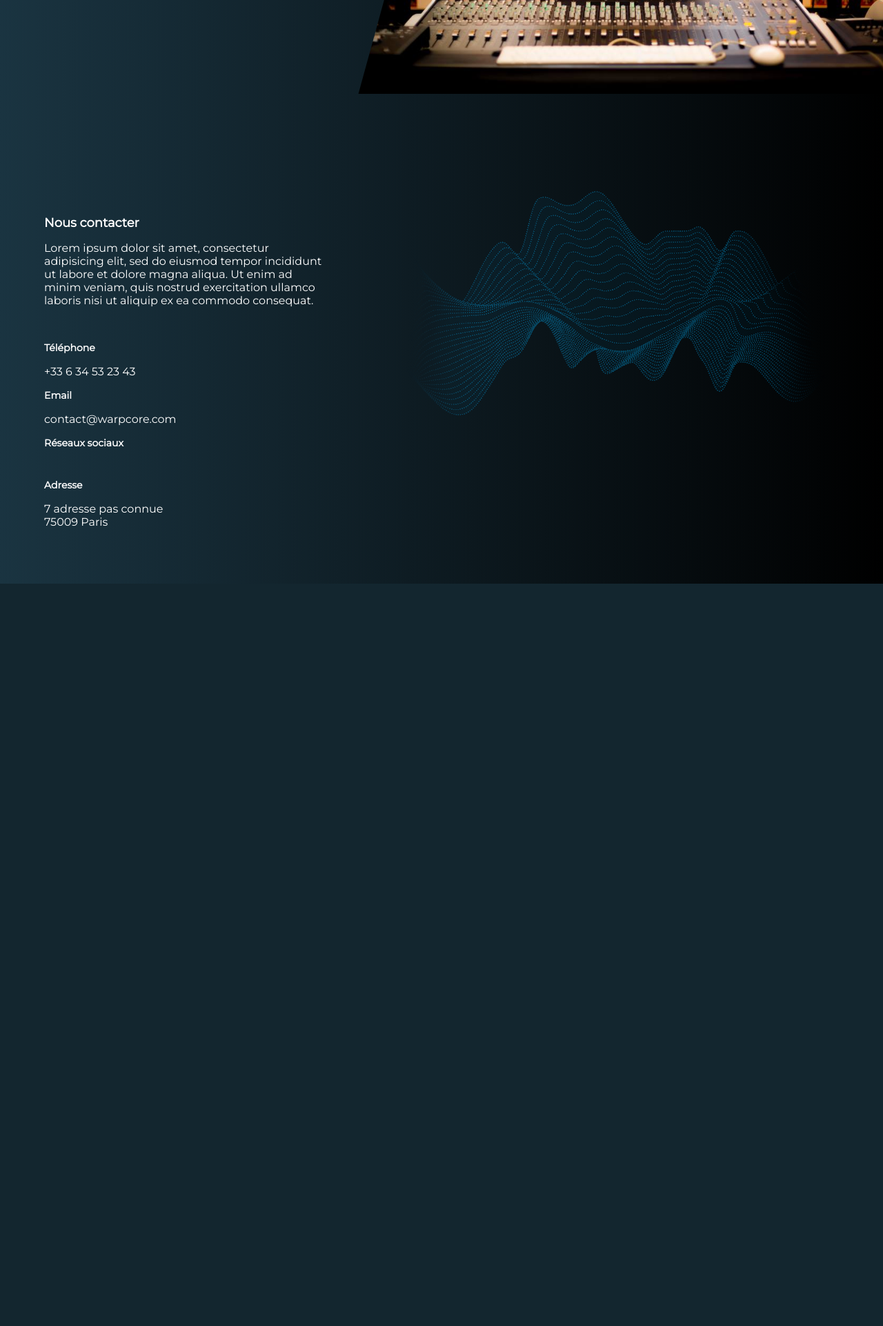
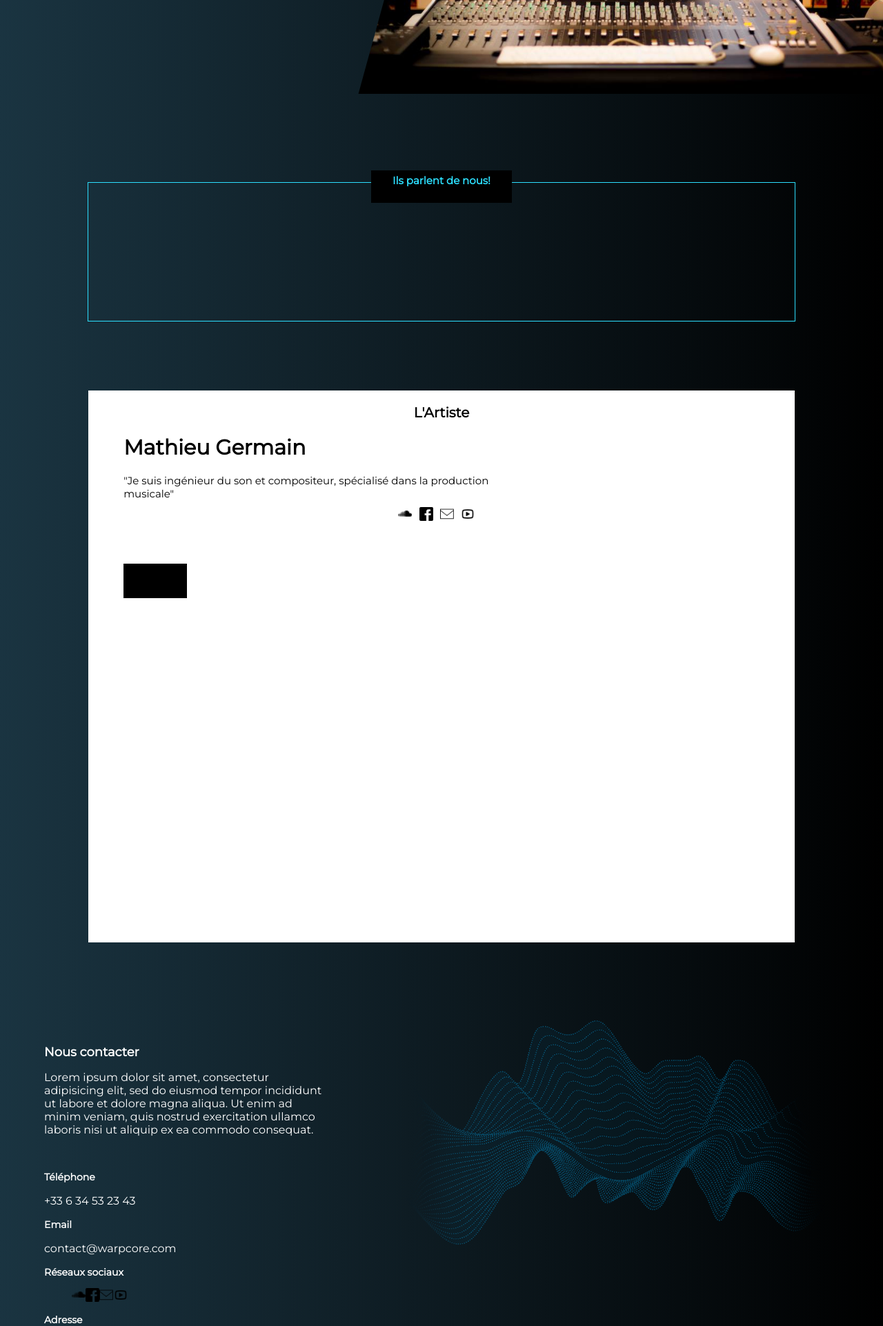
Before and after one commit to alphonseb/warpcore_audio, a PHP site: page / in a window 1280 px wide. Shown: the part 521-2443 px from the top of the page at 69% size. Before the commit the page ends 1367 px from the top, so only its background shows below. Run offline with PHP 8.4, Linux system fonts and the light colour scheme.

Commit message:
homepage

```diff
--- a/include/footer.php
+++ b/include/footer.php
@@ -1,3 +1,24 @@
+<div class="avis">
+  <h2>Ils parlent de nous!</h2>
+</div>
+
+<div class="artiste">
+  <h2>L'Artiste</h2>
+  <h1>Mathieu Germain</h1>
+  <div class="presentation">
+    <span>"Je suis ingénieur du son et compositeur, spécialisé dans la production musicale"</span>
+    <ul class="logo_social">
+      <li><img src="images/soundcloud.png" alt=""></li>
+      <li><img src="images/facebook.png" alt=""></li>
+      <li><img src="images/mail.png" alt=""></li>
+      <li><img src="images/youtube.png" alt=""></li>
+    </ul>
+  </div>
+  <div class="know_more">
+    <span>En savoir plus</span>
+  </div>
+</div>
+
 <footer>
   <div class="footer_text">
     <h2>Nous contacter</h2>
@@ -12,11 +33,11 @@
     </div>
     <div class="contact network">
       <h3>Réseaux sociaux</h3>
-      <ul>
-        <li><img src="" alt=""></li>
-        <li><img src="" alt=""></li>
-        <li><img src="" alt=""></li>
-        <li><img src="" alt=""></li>
+      <ul class="logo_social">
+        <li><img src="images/soundcloud.png" alt=""></li>
+        <li><img src="images/facebook.png" alt=""></li>
+        <li><img src="images/mail.png" alt=""></li>
+        <li><img src="images/youtube.png" alt=""></li>
       </ul>
     </div>
     <div class="contact adress">
--- a/src/scss/_header.scss
+++ b/src/scss/_header.scss
@@ -37,7 +37,6 @@ nav ul li a:hover {
 p {
   color: $white;
   font-size: 1.6rem;
-
 }
 
 .language a {
--- a/styles/style.css
+++ b/styles/style.css
@@ -103,6 +103,52 @@ main .first-screen {
 .clip-img {
   clip-path: polygon(20% 0%, 100% 0, 100% 100%, 0% 100%); }
 
+/**** avis ***/
+.avis {
+  border: 1px solid #2CDFFF;
+  margin: auto;
+  margin-top: 100px;
+  width: 80%;
+  height: 200px;
+  position: relative; }
+  .avis h2 {
+    position: absolute;
+    background-color: black;
+    height: 20%;
+    width: 20%;
+    color: #2CDFFF;
+    top: -15%;
+    left: 40%;
+    text-align: center;
+    padding-top: 5px;
+    padding-bottom: 2px; }
+
+/**** artiste ****/
+.artiste {
+  margin: auto;
+  margin-top: 100px;
+  width: 80%;
+  height: 800px;
+  position: relative;
+  background-color: white;
+  padding: 0 4% 4% 4%;
+  box-sizing: border-box; }
+  .artiste h2 {
+    text-align: center;
+    padding-top: 20px;
+    font-size: 2em; }
+  .artiste h1 {
+    font-size: 3em; }
+  .artiste span {
+    font-size: 1.5em; }
+
+.know_more {
+  margin-top: 10%;
+  width: 10%;
+  background-color: black;
+  height: 50px; }
+
+/**** footer ***/
 footer {
   margin: 5%;
   display: flex;
@@ -116,10 +162,23 @@ footer {
   width: 35%; }
   .footer_text h3 {
     color: white; }
-  .footer_text ul {
-    list-style: none;
-    display: flex;
-    flex-direction: row; }
+
+.logo_social {
+  list-style: none;
+  display: flex;
+  flex-direction: row;
+  justify-content: space-between;
+  width: 20%; }
+  .logo_social img {
+    width: 20px; }
+
+.presentation {
+  position: relative;
+  width: 60%; }
+
+.presentation .logo_social {
+  position: absolute;
+  right: 8%; }
 
 .contact {
   color: #2CDFFF; }
```
Also changed, not shown: src/scss/_footer.scss (+80 -4 lines), images/facebook.png (added), images/mail.png (added), images/soundcloud.png (added), images/youtube.png (added), 1 other file.
